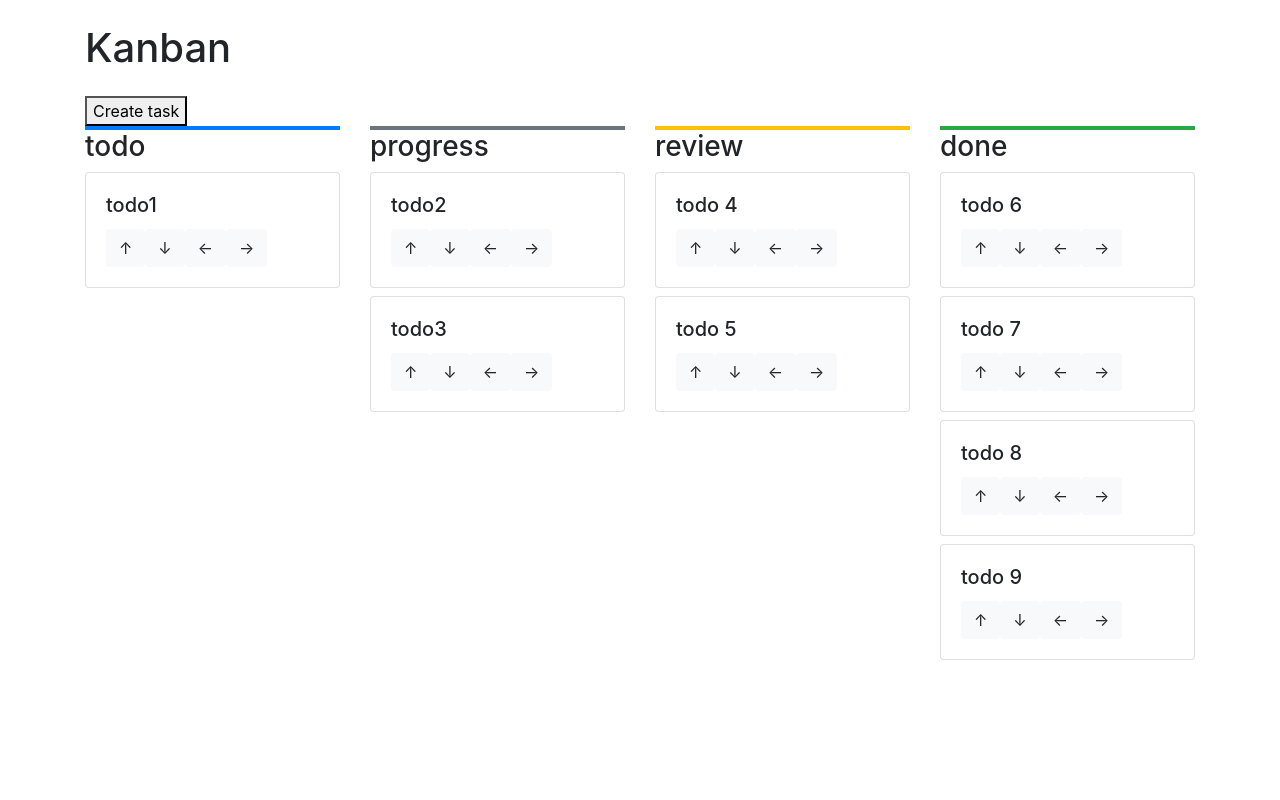
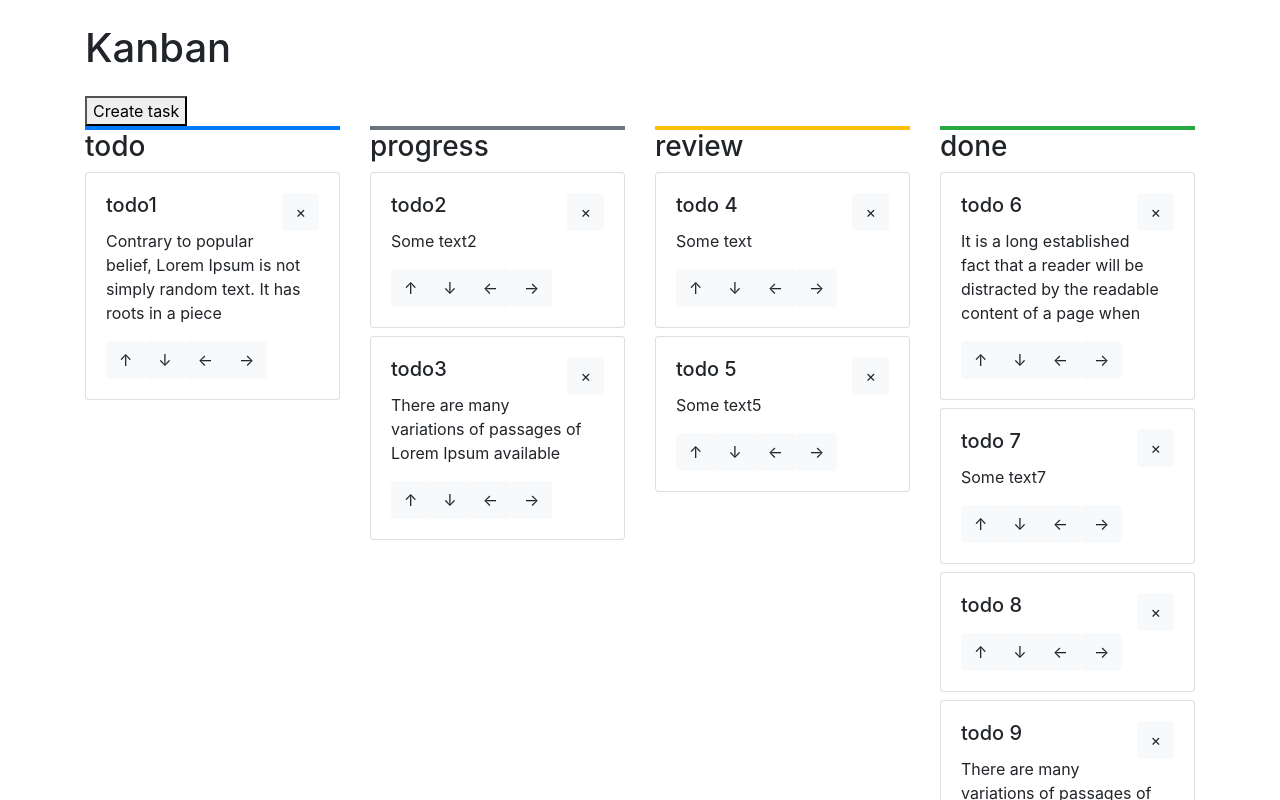
Before and after one commit to bogutskii/kanban, a React (Create React App) app: page / in a window 1280 px wide. Shown: the top 800 px of the page. Built offline with nearby package versions, Linux system fonts and the light colour scheme.

Commit message:
-- delete button

```diff
--- a/src/App.js
+++ b/src/App.js
@@ -11,7 +11,8 @@ const columnsInitial = [
     tasks: [
       {
         id: uuidv4(),
-        name: 'todo1'
+        name: 'todo1',
+        taskText: 'Contrary to popular belief, Lorem Ipsum is not simply random text. It has roots in a piece'
       }]
   },
   {
@@ -20,11 +21,13 @@ const columnsInitial = [
     tasks: [
       {
         id: uuidv4(),
-        name: 'todo2'
+        name: 'todo2',
+        taskText: 'Some text2'
       },
       {
         id: uuidv4(),
-        name: 'todo3'
+        name: 'todo3',
+        taskText: 'There are many variations of passages of Lorem Ipsum available'
       }]
   },
 
@@ -34,11 +37,13 @@ const columnsInitial = [
     tasks: [
       {
         id: uuidv4(),
-        name: 'todo 4'
+        name: 'todo 4',
+        taskText: 'Some text'
       },
       {
         id: uuidv4(),
-        name: 'todo 5'
+        name: 'todo 5',
+        taskText: 'Some text5'
       }]
   },
 
@@ -48,19 +53,23 @@ const columnsInitial = [
     tasks: [
       {
         id: uuidv4(),
-        name: 'todo 6'
+        name: 'todo 6',
+        taskText: 'It is a long established fact that a reader will be distracted by the readable content of a page when'
       },
       {
         id: uuidv4(),
-        name: 'todo 7'
+        name: 'todo 7',
+        taskText: 'Some text7'
       },
       {
         id: uuidv4(),
-        name: 'todo 8'
+        name: 'todo 8',
+        taskText: ''
       },
       {
         id: uuidv4(),
-        name: 'todo 9'
+        name: 'todo 9',
+        taskText: 'There are many variations of passages of Lorem Ipsum available, but the majority have suffered alteration in some'
       }]
   }
 ]
@@ -79,12 +88,11 @@ function App() {
                 [tasks[i], tasks[i - 1]] = [tasks[i - 1], tasks[i]]
                 return {...col, tasks}
               }
-              ;
             }
           }
           return {...col, tasks}
-        } else
-          return col
+        }
+        return col
       }
     )
     setColumns(reranged)
@@ -100,12 +108,11 @@ function App() {
                 [tasks[i], tasks[i + 1]] = [tasks[i + 1], tasks[i]]
                 return {...col, tasks}
               }
-              ;
             }
           }
           return {...col, tasks}
-        } else
-          return col
+        }
+        return col
       }
     )
     setColumns(reranged)
@@ -119,16 +126,13 @@ function App() {
             for (let i = 0; i < col.tasks.length; i++) {
               if (col.tasks[i].id === arg.taskId) {
                 columns[index - 1].tasks.push(...col.tasks.splice(i, 1))
-
                 return {...col}
-
-
               }
             }
           }
           return {...col}
-        } else
-          return col
+        }
+        return col
       }
     )
     setColumns(reranged)
@@ -140,19 +144,31 @@ function App() {
           if (index < columns.length - 1) {
             for (let i = 0; i < col.tasks.length; i++) {
               if (col.tasks[i].id === arg.taskId) {
-                 console.log(arg.taskId)
-
                 columns[index + 1].tasks.push(...col.tasks.splice(i, 1))
-
                 return {...col}
-
-
               }
             }
           }
           return {...col}
-        } else
-          return col
+        }
+        return col
+      }
+    )
+    setColumns(reranged)
+  }
+  const deleteTask = (arg) => {
+    const reranged = columns.map((col, index) => {
+        if (col.nameBoard === arg.columnName) {
+
+          for (let i = 0; i < col.tasks.length; i++) {
+            if (col.tasks[i].id === arg.taskId) {
+              return {...col, ...col.tasks.splice(i, 1)}
+            }
+
+          }
+          return {...col}
+        }
+        return col
       }
     )
     setColumns(reranged)
@@ -173,7 +189,17 @@ function App() {
                     <div className="card-body">
                       <h5 className="card-title">
                         {task.name}
+
+                        <button type="button" className="btn btn-light float-right"
+                                onClick={() => deleteTask({
+                                    columnName: col.nameBoard,
+                                    taskId: task.id
+                                  }
+                                )}> ×
+                        </button>
+
                       </h5>
+                      <p>{task.taskText}</p>
                       <button type="button" className="btn btn-light"
                               onClick={() => up({
                                   columnName: col.nameBoard,
@@ -203,6 +229,8 @@ function App() {
                               )}> →
                       </button>
 
+
+
                     </div>
                   </div>
                 )}
```
